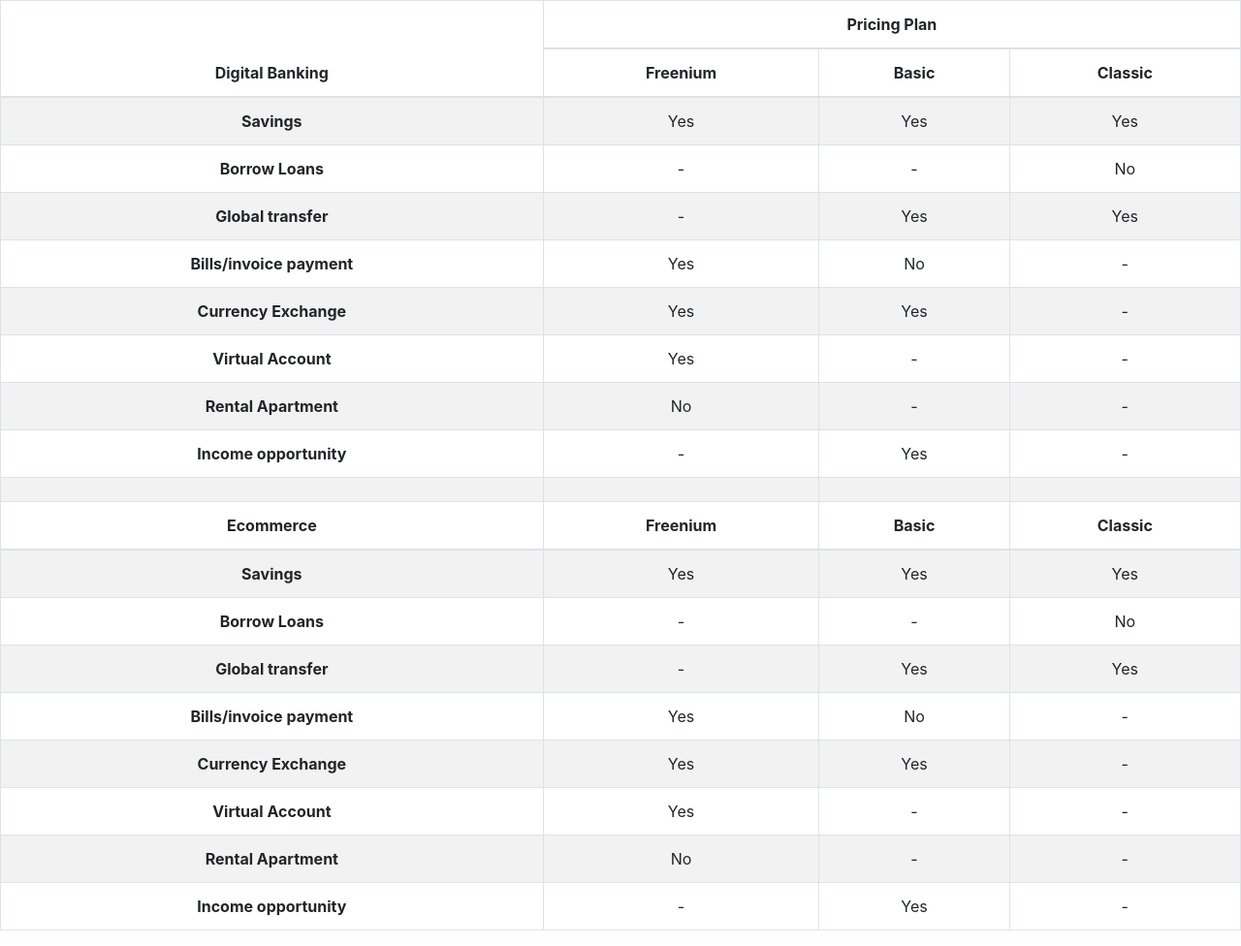
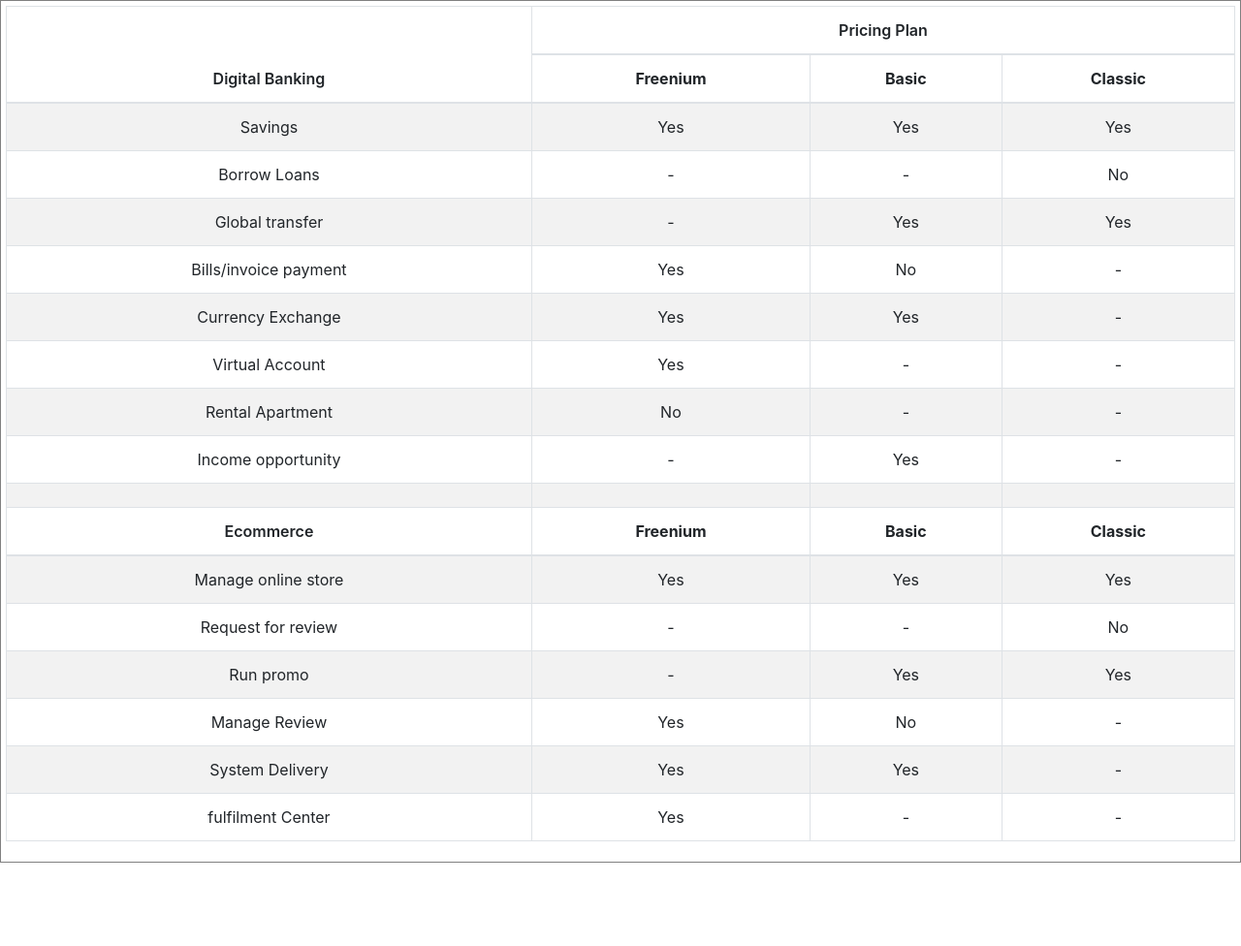
Before and after one commit to BeeC00des/Responsive-Table, a plain HTML site: page table-price.html in a window 1280 px wide. Shown: the whole page at 97% size. After the commit the page ends 890 px from the top, so only its background shows below. Drawn offline with nearby package versions, Linux system fonts and the light colour scheme.

Commit message:
added files

```diff
--- a/style.css
+++ b/style.css
@@ -1,47 +1,13 @@
-/* table.table-bordered{
-    border:1px solid rgb(217, 217, 222);
-    margin-top:20px;
+.table-default{
+    border:1px solid gray;
+    padding:5px;
   }
-table.table-bordered > thead > tr > th{
-    border:1px solid rgb(217, 217, 222);
-}
-table.table-bordered > tbody > tr > td{
-    border:1px solid rgb(217, 217, 222);
-} */
 
+  .table-text{
+    font-weight: 600 !important;
 
-.blank_row
-{
-    height: 30px !important; /* overwrites any other rules */
-    background-color: #ffffff;
-    /* border:1px solid red; */
-}
+  }
 
-.bg-black{
-    background-color: black;
-}
-
-.firstItem{
-    font-weight: 700;
-    font-size:15px;
-    color:black;
-}
-
-.secondItem{
-    font-weight: 700;
-    font-size:14px;
-    color:black;
-}
-
-.headerText{
-    font-weight:700;
-    font-size:18px;
-    line-height: 20px;
-    color:black;
-}
-
-
-.tag{
-    color:white;
-    text-decoration: none;
-}
+  .table-subtext{
+    font-weight:400 !important;
+  }
--- a/styles.css
+++ b/styles.css
@@ -479,9 +479,7 @@
     color:rgb(22, 20, 20);
   }
 
-  .table-default{
-    border:1px solid gray;
-  }
+
 
 
 
--- a/table-price.html
+++ b/table-price.html
@@ -20,8 +20,8 @@
       <table class="table table-striped table-bordered">
         <thead>
           <tr class="text-center">
-              <th scope="col" rowspan="2">Digital Banking</th>
-              <th scope="col" colspan="3">Pricing Plan</th>
+              <th scope="col" rowspan="2" class="table-text">Digital Banking</th>
+              <th scope="col" colspan="3" class="table-text">Pricing Plan</th>
           </tr>
           <tr class="text-center">
               <th scope="col">Freenium</th>
@@ -31,61 +31,61 @@
       </thead>
       <tbody class="text-center">
           <tr>
-              <th scope="row">Savings</th>
+              <th scope="row" class="table-subtext">Savings</th>
               <td >Yes</td>
               <td >Yes</td>
               <td >Yes</td>
           </tr>
           <tr>
-              <th scope="row">Borrow Loans</th>
+              <th scope="row" class="table-subtext">Borrow Loans</th>
               <td >-</td>
               <td >-</td>
               <td >No</td>
 
           </tr>
           <tr>
-              <th scope="row">Global transfer</th>
+              <th scope="row" class="table-subtext">Global transfer</th>
               <td >-</td>
               <td >Yes</td>
               <td >Yes</td>
 
           </tr>
           <tr>
-              <th scope="row">Bills/invoice payment</th>
+              <th scope="row" class="table-subtext">Bills/invoice payment</th>
               <td >Yes</td>
               <td >No</td>
               <td >-</td>
 
           </tr>
           <tr>
-              <th scope="row">Currency Exchange</th>
+              <th scope="row" class="table-subtext">Currency Exchange</th>
               <td >Yes</td>
               <td >Yes</td>
               <td >-</td>
 
           </tr>
           <tr>
-              <th scope="row">Virtual Account </th>
+              <th scope="row" class="table-subtext">Virtual Account </th>
               <td >Yes</td>
               <td >-</td>
               <td >-</td>
 
           </tr>
           <tr>
-              <th scope="row">Rental Apartment</th>
+              <th scope="row" class="table-subtext">Rental Apartment</th>
               <td >No</td>
               <td >-</td>
               <td >-</td>
 
           </tr>
           <tr>
-              <th scope="row">Income opportunity</th>
+              <th scope="row" class="table-subtext">Income opportunity</th>
               <td >-</td>
               <td >Yes</td>
               <td >-</td>
           </tr>
           <tr>
-            <th scope="row"></th>
+            <th scope="row" class="table-subtext"></th>
             <td ></td>
             <td ></td>
             <td ></td>
@@ -94,7 +94,7 @@
 
       <thead>
         <tr class="text-center">
-            <th scope="col" rowspan="2" class="fw-bold">Ecommerce</th>
+            <th scope="col" rowspan="2" class="table-text">Ecommerce</th>
             <!-- <th scope="col" colspan="3">Pricing Plan</th> -->
         </tr>
         <tr class="text-center">
@@ -105,58 +105,45 @@
      </thead>
      <tbody class="text-center">
       <tr>
-          <th scope="row" class="fw-normal">Savings</th>
+          <th scope="row" class="table-subtext">Manage  online store</th>
           <td >Yes</td>
           <td >Yes</td>
           <td >Yes</td>
       </tr>
       <tr>
-          <th scope="row" class="fw-normal">Borrow Loans</th>
+          <th scope="row" class="table-subtext">Request for review</th>
           <td >-</td>
           <td >-</td>
           <td >No</td>
 
       </tr>
       <tr>
-          <th scope="row" class="fw-normal">Global transfer</th>
+          <th scope="row" class="table-subtext">Run promo</th>
           <td >-</td>
           <td >Yes</td>
           <td >Yes</td>
 
       </tr>
       <tr>
-          <th class="fw-normal">Bills/invoice payment</th>
+          <th class="table-subtext">Manage Review</th>
           <td >Yes</td>
           <td >No</td>
           <td >-</td>
 
       </tr>
       <tr>
-          <th scope="row" class="fw-normal">Currency Exchange</th>
+          <th scope="row" class="table-subtext">System Delivery</th>
           <td >Yes</td>
           <td >Yes</td>
           <td >-</td>
 
       </tr>
       <tr>
-          <th scope="row" class="fw-normal">Virtual Account </th>
+          <th scope="row" class="table-subtext">fulfilment Center </th>
           <td >Yes</td>
           <td >-</td>
           <td >-</td>
 
-      </tr>
-      <tr>
-          <th class="fw-normal">Rental Apartment</th>
-          <td >No</td>
-          <td >-</td>
-          <td >-</td>
-
-      </tr>
-      <tr>
-          <th scope="row" class="fw-normal">Income opportunity</th>
-          <td >-</td>
-          <td >Yes</td>
-          <td >-</td>
       </tr>
     </tbody>
       </table>
```
